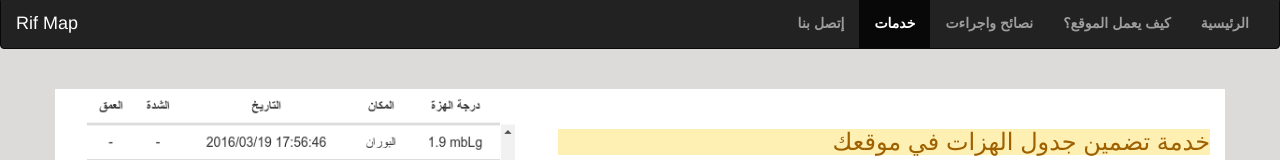
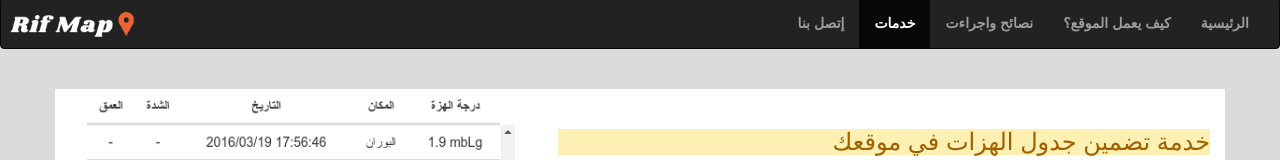
Before and after one commit to medst/medst.github.io, a plain HTML site: page services.html in a window 1280 px wide. Shown: the top 160 px of the page. Drawn offline with nearby package versions, Linux system fonts and the light colour scheme.

Commit message:
Update services.html

```diff
--- a/services.html
+++ b/services.html
@@ -25,7 +25,7 @@
 </head>
 <body>
     <nav dir="rtl" class="navbar navbar-inverse" style="margin-top: -23px;">
-	    <a class="navbar-brand" href="/" style="color: white;">Rif Map</a>
+	    <a class="navbar-brand" href="/" style="color: white;"><img src="images/earthquake/rifmap.png" height="30px" style="margin-top: -4px;margin-left: -10px;"></a>
           <div class="container-fluid">
             <div class="navbar-header">
               <button type="button" class="navbar-toggle" data-toggle="collapse" data-target="#mynav">
```
